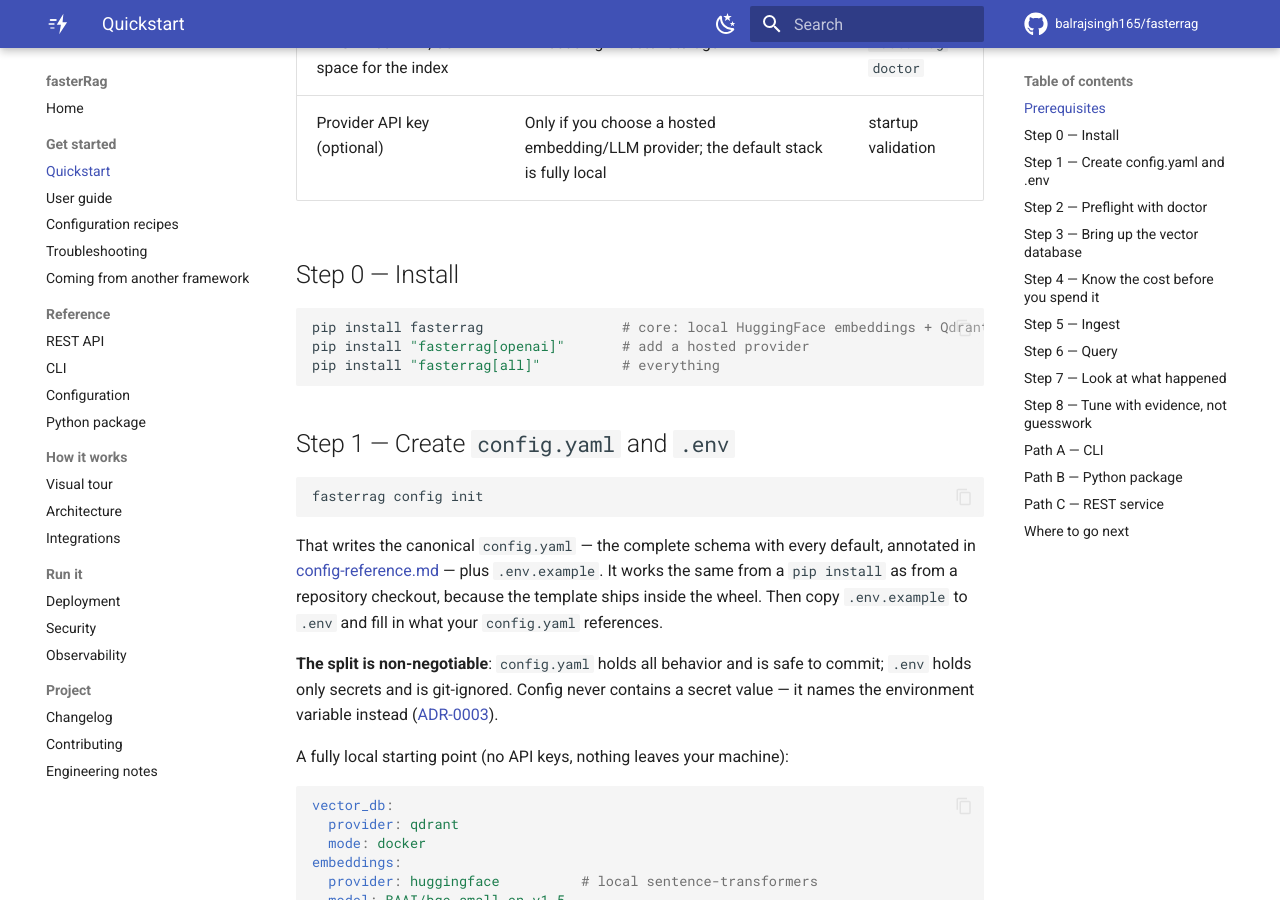
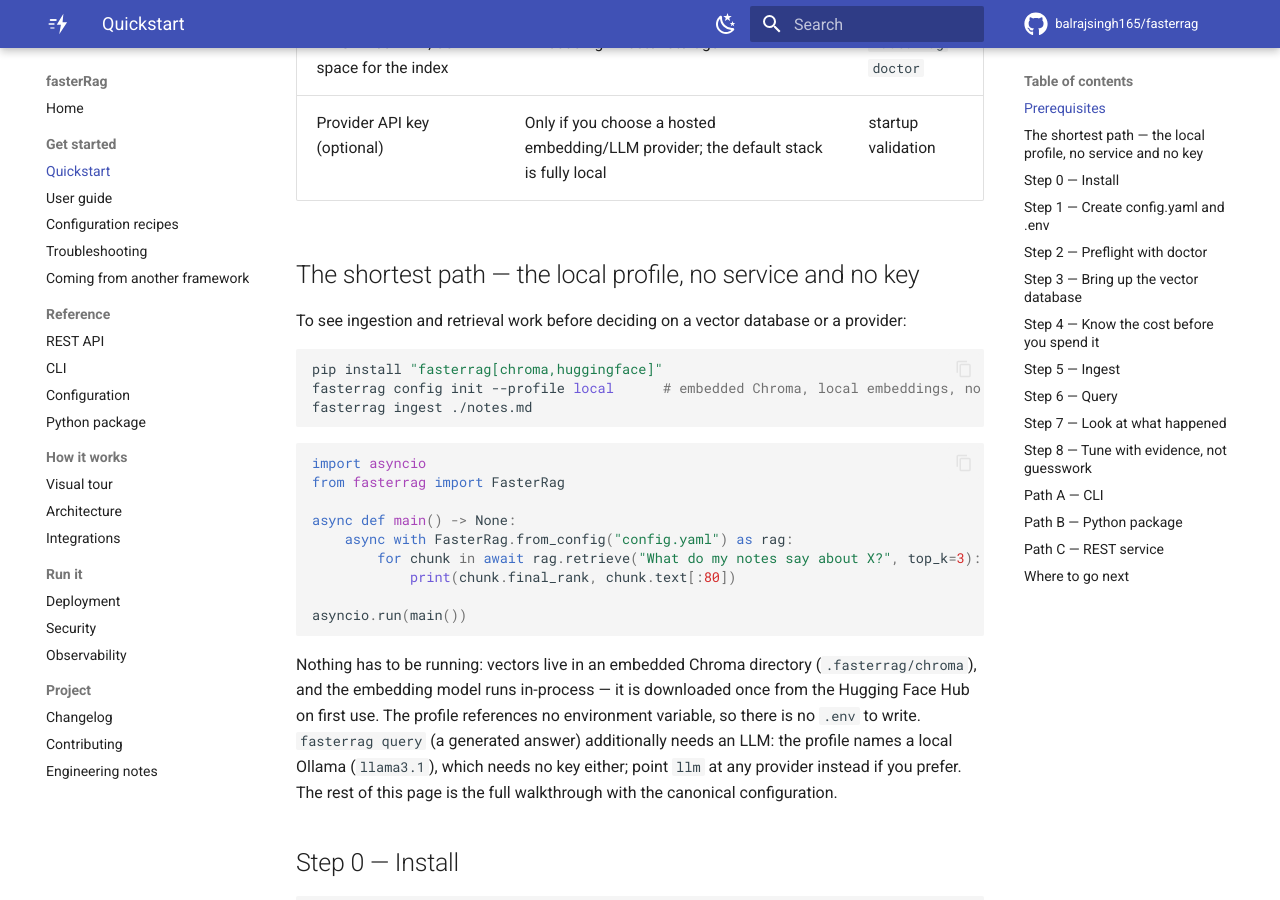
Before and after one commit to balrajsingh165/FasterRag, an MkDocs documentation site: the page built from docs/quickstart.md, in a window 1280 px wide and 900 px high, scrolled down 887 px. Built offline with MkDocs 1.6.1 and Material for MkDocs 9.7.7, drawn with Linux system fonts in a browser that asks for light colours; comment, search, counter and statistics services are not loaded.

Commit message:
feat(cli): config init --profile local writes a config with no service and no key

````diff
--- a/docs/cli-reference.md
+++ b/docs/cli-reference.md
@@ -306,6 +306,7 @@
 |---|---|
 | `--path PATH` | Where to write; defaults to `./config.yaml`. Parent directories are created. |
 | `--force` | Overwrite an existing file. Without it an existing `config.yaml` is never touched — exit 2. |
+| `--profile default\|local` | Which template to write. `default` (the default) is the canonical `config.yaml` described above. `local` writes the **local profile** (TASK-0444): a short file holding only the keys that differ from the defaults — embedded Chroma under `.fasterrag/chroma`, the local `BAAI/bge-small-en-v1.5` embedding model, no reranker, and a local Ollama for generation — so it references **no environment variable** and needs no running service for ingestion and retrieval. It needs `pip install "fasterrag[chroma,huggingface]"`, and writes no `.env.example`, because there is nothing to put in one. The template ships inside the wheel at `fasterrag/data/config.local.yaml`. |
 
 The secrets template is always written as `.env.example`, never as `.env`: the loader reads `.env`, so writing placeholders there could overwrite real credentials, and a file of `change-me` values that startup treats as configured is worse than no file. An existing `.env.example` is left alone.
 
@@ -317,9 +318,18 @@
       then run 'fasterrag doctor'
 ```
 
+```
+$ fasterrag config init --profile local
+wrote config.yaml
+next: pip install "fasterrag[chroma,huggingface]", then
+      'fasterrag ingest <file>'; no service to start, no key to set
+```
+
+Under `--json` the result document is `{"written", "path", "profile", "env_example"}`; `env_example` is `null` when no secrets template was written.
+
 ## `fasterrag config validate`
 
-Validate `config.yaml` + `.env` presence of referenced env vars without starting anything. Exit 0/2. Same fail-fast checks as startup ([config-reference.md](config-reference.md) cross-field rules).
+Validate `config.yaml` + `.env` presence of the env vars an enabled feature reads (rule 9) without starting anything. Exit 0/2. Same fail-fast checks as startup ([config-reference.md](config-reference.md) cross-field rules).
 
 Startup also **refuses to run** under settings the schema accepts but nothing enforces — `security.auth`, `security.multi_tenancy`, and either `cost.*_token_budget`. Enabling one raises `CONFIG_INVALID` naming the slice that will implement it. Reporting a protection the system does not have is the one failure mode worse than an outage.
 
--- a/docs/quickstart.md
+++ b/docs/quickstart.md
@@ -12,6 +12,30 @@
 | Docker (optional) | Only for `vector_db.mode: docker` and auto-provisioned tools | `fasterrag doctor` |
 | ~4 GB free RAM, SSD space for the index | Embedding + vector storage | `fasterrag doctor` |
 | Provider API key (optional) | Only if you choose a hosted embedding/LLM provider; the default stack is fully local | startup validation |
+
+## The shortest path — the local profile, no service and no key
+
+To see ingestion and retrieval work before deciding on a vector database or a provider:
+
+```bash
+pip install "fasterrag[chroma,huggingface]"
+fasterrag config init --profile local      # embedded Chroma, local embeddings, no reranker, no keys
+fasterrag ingest ./notes.md
+```
+
+```python
+import asyncio
+from fasterrag import FasterRag
+
+async def main() -> None:
+    async with FasterRag.from_config("config.yaml") as rag:
+        for chunk in await rag.retrieve("What do my notes say about X?", top_k=3):
+            print(chunk.final_rank, chunk.text[:80])
+
+asyncio.run(main())
+```
+
+Nothing has to be running: vectors live in an embedded Chroma directory (`.fasterrag/chroma`), and the embedding model runs in-process — it is downloaded once from the Hugging Face Hub on first use. The profile references no environment variable, so there is no `.env` to write. `fasterrag query` (a generated answer) additionally needs an LLM: the profile names a local Ollama (`llama3.1`), which needs no key either; point `llm` at any provider instead if you prefer. The rest of this page is the full walkthrough with the canonical configuration.
 
 ## Step 0 — Install
 
````
Also changed, not shown: docs/structure.md (+3 -0 lines), src/fasterrag/data/config.local.yaml (added, +33 -0 lines), 4 other files.
